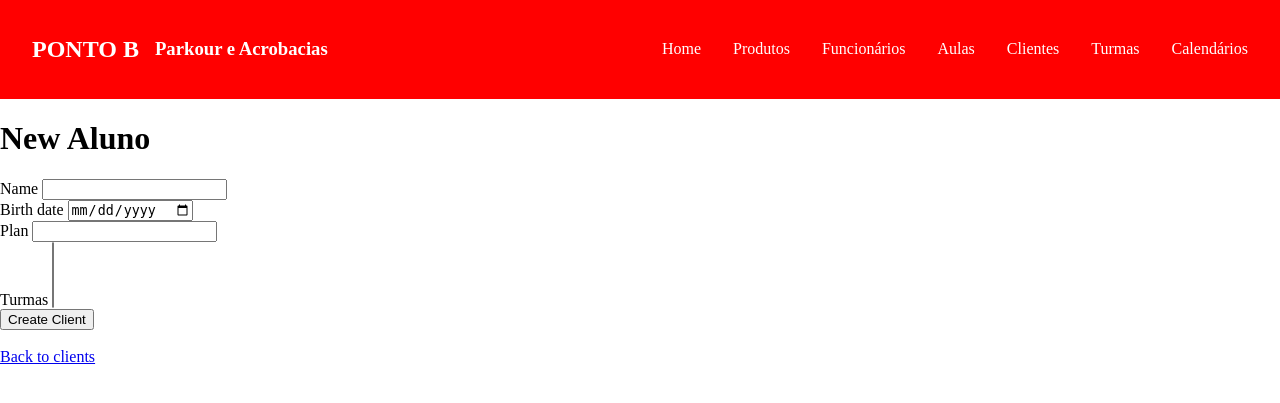
After one commit to Jpires09/PontobSystem1.0, a Rails app: page /clients/new in a window 1280 px wide. The commit adds this page. Shown: the top 403 px of the page. Run offline with Rails 7, Linux system fonts and the light colour scheme; data that the repository does not hold is empty; style sheets or scripts are compiled from the project's sources.

Commit message:
added enroll function booth on clients and on groups Implemented CRUD for cleints

```diff
--- a/app/controllers/clients_controller.rb
+++ b/app/controllers/clients_controller.rb
@@ -1,10 +1,71 @@
 class ClientsController < ApplicationController
+  before_action :set_client, only: %i[ show edit update destroy ]
+
+  # GET /clients or /clients.json
   def index
     @clients = Client.all
   end
 
+  # GET /clients/1 or /clients/1.json
   def show
     @client = Client.find(params[:id])
   end
 
+  # GET /clients/new
+  def new
+    @client = Client.new
+  end
+
+  # GET /clients/1/edit
+  def edit
+  end
+
+  # POST /clients or /clients.json
+  def create
+    @client = Client.new(client_params)
+
+    respond_to do |format|
+      if @client.save
+        format.html { redirect_to @client, notice: "Client was successfully created." }
+        format.json { render :show, status: :created, location: @client }
+      else
+        format.html { render :new, status: :unprocessable_entity }
+        format.json { render json: @client.errors, status: :unprocessable_entity }
+      end
+    end
+  end
+
+  # PATCH/PUT /clients/1 or /clients/1.json
+  def update
+    respond_to do |format|
+      if @client.update(client_params)
+        format.html { redirect_to @client, notice: "Client was successfully updated." }
+        format.json { render :show, status: :ok, location: @client }
+      else
+        format.html { render :edit, status: :unprocessable_entity }
+        format.json { render json: @client.errors, status: :unprocessable_entity }
+      end
+    end
+  end
+
+  # DELETE /clients/1 or /clients/1.json
+  def destroy
+    @client.destroy
+    respond_to do |format|
+      format.html { redirect_to clients_url, notice: "Client was successfully destroyed." }
+      format.json { head :no_content }
+    end
+  end
+
+  private
+  # Use callbacks to share common setup or constraints between actions.
+  def set_client
+    @client = Client.find(params[:id])
+  end
+
+  # Only allow a list of trusted parameters through.
+  def client_params
+    params.require(:client).permit(:name, :birth_date, :plan, group_ids: [])
+  end
+
 end
--- a/app/models/client.rb
+++ b/app/models/client.rb
@@ -1,4 +1,4 @@
 class Client < ApplicationRecord
   has_many :enrollments
-  has_many :turmas, through: :enrollments
+  has_many :groups, through: :enrollments
 end
--- a/app/models/group.rb
+++ b/app/models/group.rb
@@ -3,4 +3,8 @@ class Group < ApplicationRecord
   belongs_to :professor_titular, class_name: 'Employee', foreign_key: 'professor_titular_id'
   has_many :enrollments
   has_many :clients, through: :enrollments
+
+  def display_name
+    "#{modality} - #{day} às #{time}"
+  end
 end
--- /dev/null
+++ b/app/views/clients/_form.html.erb
@@ -0,0 +1,36 @@
+<%= form_with(model: client, local: true) do |form| %>
+  <% if client.errors.any? %>
+    <div id="error_explanation">
+      <h2><%= pluralize(client.errors.count, "error") %> prohibited this client from being saved:</h2>
+      <ul>
+        <% client.errors.full_messages.each do |message| %>
+          <li><%= message %></li>
+        <% end %>
+      </ul>
+    </div>
+  <% end %>
+
+  <div class="field">
+    <%= form.label :name %>
+    <%= form.text_field :name %>
+  </div>
+
+  <div class="field">
+    <%= form.label :birth_date %>
+    <%= form.date_field :birth_date %>
+  </div>
+
+  <div class="field">
+    <%= form.label :plan %>
+    <%= form.text_field :plan %>
+  </div>
+
+  <div class="field">
+    <%= form.label :group_ids, "Turmas" %>
+    <%= form.collection_select :group_ids, Group.all, :id, :display_name, {}, { multiple: true } %>
+  </div>
+
+  <div class="actions">
+    <%= form.submit %>
+  </div>
+<% end %>
--- /dev/null
+++ b/app/views/clients/edit.html.erb
@@ -0,0 +1,5 @@
+<h1>Editing Client</h1>
+
+<%= render 'form', client: @client %>
+
+<%= link_to 'Back', clients_path %>
--- a/app/views/clients/index.html.erb
+++ b/app/views/clients/index.html.erb
@@ -7,3 +7,5 @@
     <% end %>
   </ul>
 </div>
+
+<p><%= link_to "Novo Aluno", new_client_path %></p>
--- /dev/null
+++ b/app/views/clients/new.html.erb
@@ -0,0 +1,9 @@
+<h1>New Aluno</h1>
+
+<%= render "form", client: @client %>
+
+<br>
+
+<div>
+  <%= link_to "Back to clients", clients_path %>
+</div>
--- a/app/views/clients/show.html.erb
+++ b/app/views/clients/show.html.erb
@@ -13,4 +13,5 @@
   <% end %>
 </ul>
 
+<%= link_to "Editar Cadastro", edit_client_path(@client), class: "btn btn-primary" %>
 <%= button_to "Apagar Cadastro", @client, method: :delete, data: { confirm: "Are you sure?" }, class: "btn btn-danger" %>
--- a/config/routes.rb
+++ b/config/routes.rb
@@ -5,7 +5,11 @@ Rails.application.routes.draw do
   resources :employees
   resources :clients
   resources :sessions
-  resources :groups
+  resources :groups do
+    member do
+      post 'enroll'
+    end
+  end
 
   root to: "home#index"
 end
```
Also changed, not shown: app/controllers/groups_controller.rb (+24 -9 lines), app/views/groups/show.html.erb (+14 -5 lines).
